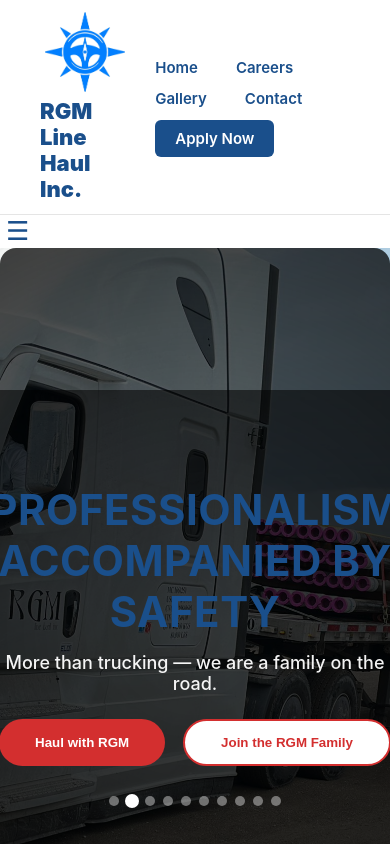
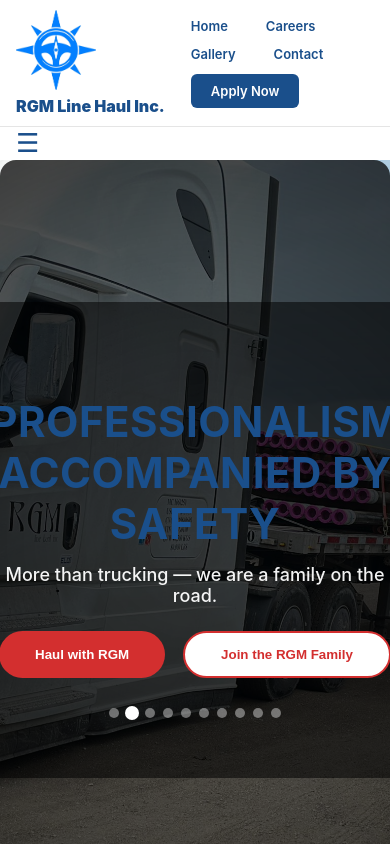
Before and after one commit to MrVenom786/rgm-web-frontend, a React (Create React App) app: page / in a window 390 px wide. Shown: the top 844 px of the page. Built offline with nearby package versions, Linux system fonts and the light colour scheme.

Commit message:
Update Navbar.css

```diff
--- a/src/components/Navbar.css
+++ b/src/components/Navbar.css
@@ -41,7 +41,7 @@ header {
   color: var(--blue);
 }
 
-/* ================= RIGHT LINKS (PRIMARY LINKS) ================= */
+/* ================= RIGHT LINKS ================= */
 .right-links {
   display: flex;
   align-items: center;
@@ -54,10 +54,8 @@ header {
   font-size: 15px;
   color: var(--blue);
   position: relative;
-  transition: color 0.3s ease;
 }
 
-/* underline animation */
 .right-links a::after {
   content: "";
   position: absolute;
@@ -81,17 +79,10 @@ header {
   border-radius: 6px;
   margin-left: 30px;
   font-weight: 700;
-  transition: all 0.3s ease;
 }
 
 .black-btn::after {
   display: none;
-}
-
-.black-btn:hover {
-  background: var(--blue-dark);
-  transform: translateY(-2px);
-  box-shadow: 0 8px 18px rgba(26, 79, 139, 0.35);
 }
 
 /* ================= MAIN NAV ================= */
@@ -111,21 +102,17 @@ header {
   font-weight: 700;
 }
 
-/* NAV ITEM */
 .right-nav li {
   position: relative;
 }
 
-/* MENU LABEL */
 .right-nav li span {
   cursor: pointer;
   color: var(--blue);
   padding-bottom: 8px;
   position: relative;
-  transition: color 0.3s ease;
 }
 
-/* animated underline */
 .right-nav li span::after {
   content: "";
   position: absolute;
@@ -154,31 +141,14 @@ header {
   max-width: 340px;
   box-shadow: 0 20px 45px rgba(0, 0, 0, 0.18);
   z-index: 9999;
-  animation: dropdownFade 0.3s ease forwards;
 }
 
-@keyframes dropdownFade {
-  from {
-    opacity: 0;
-    transform: translateY(15px);
-  }
-  to {
-    opacity: 1;
-    transform: translateY(0);
-  }
-}
-
-/* DROPDOWN LINKS */
 .dropdown a {
   display: block;
   padding: 12px 18px;
   text-decoration: none;
   font-weight: 500;
   color: var(--blue);
-  line-height: 1.35;
-  transition: all 0.25s ease;
-  white-space: normal;
-  overflow-wrap: break-word;
 }
 
 .dropdown a:hover {
@@ -187,7 +157,6 @@ header {
   color: var(--blue-dark);
 }
 
-/* keep last dropdown inside viewport */
 .right-nav li:last-child .dropdown {
   right: 0;
   left: auto;
@@ -195,7 +164,7 @@ header {
 
 /* ================= MOBILE MENU BUTTON ================= */
 .mobile-menu-btn {
-  display: none; /* only visible on mobile */
+  display: none;
   background: none;
   border: none;
   font-size: 26px;
@@ -203,52 +172,73 @@ header {
   color: var(--blue);
 }
 
-/* ================= MOBILE STYLING ================= */
+/* ================= MOBILE ONLY ================= */
 @media (max-width: 768px) {
-  /* Primary links remain visible */
+
+  /* keep desktop intact */
+  .topbar {
+    padding: 10px 16px;
+  }
+
+  /* logo + text stay aligned */
+  .logo-section {
+    align-items: flex-start;
+  }
+
+  .logo-text h2 {
+    font-size: 16px;
+    white-space: nowrap;
+  }
+
+  /* primary links still visible */
   .right-links {
     gap: 12px;
     flex-wrap: wrap;
   }
 
-  /* Show hamburger button */
+  .right-links a {
+    font-size: 13px;
+  }
+
+  /* hamburger visible */
   .mobile-menu-btn {
     display: block;
+    margin-left: 10px;
   }
 
-  /* Hide main nav by default */
+  /* hide nav by default */
   .main-nav {
     display: none;
   }
 
-  /* When mobile menu is open */
+  /* open state */
   .main-nav.open {
     display: block;
+    padding: 10px 16px;
     background: #f9faff;
-    padding: 12px 20px;
   }
 
+  /* stack nav items */
   .right-nav {
     flex-direction: column;
-    gap: 12px;
+    gap: 10px;
   }
 
   .right-nav li {
     width: 100%;
   }
 
-  /* Dropdown in mobile becomes static and full width */
+  /* dropdown becomes inline */
   .right-nav li .dropdown {
     position: static;
-    margin: 0;
-    padding: 8px 0;
+    margin-top: 6px;
+    box-shadow: none;
+    background: #eef3ff;
     border-radius: 6px;
-    box-shadow: none;
-    max-width: 100%;
-    background: #eef3ff;
   }
 
   .right-nav li .dropdown a {
-    padding: 10px 16px;
+    padding: 10px 14px;
+    font-size: 14px;
   }
 }
```
